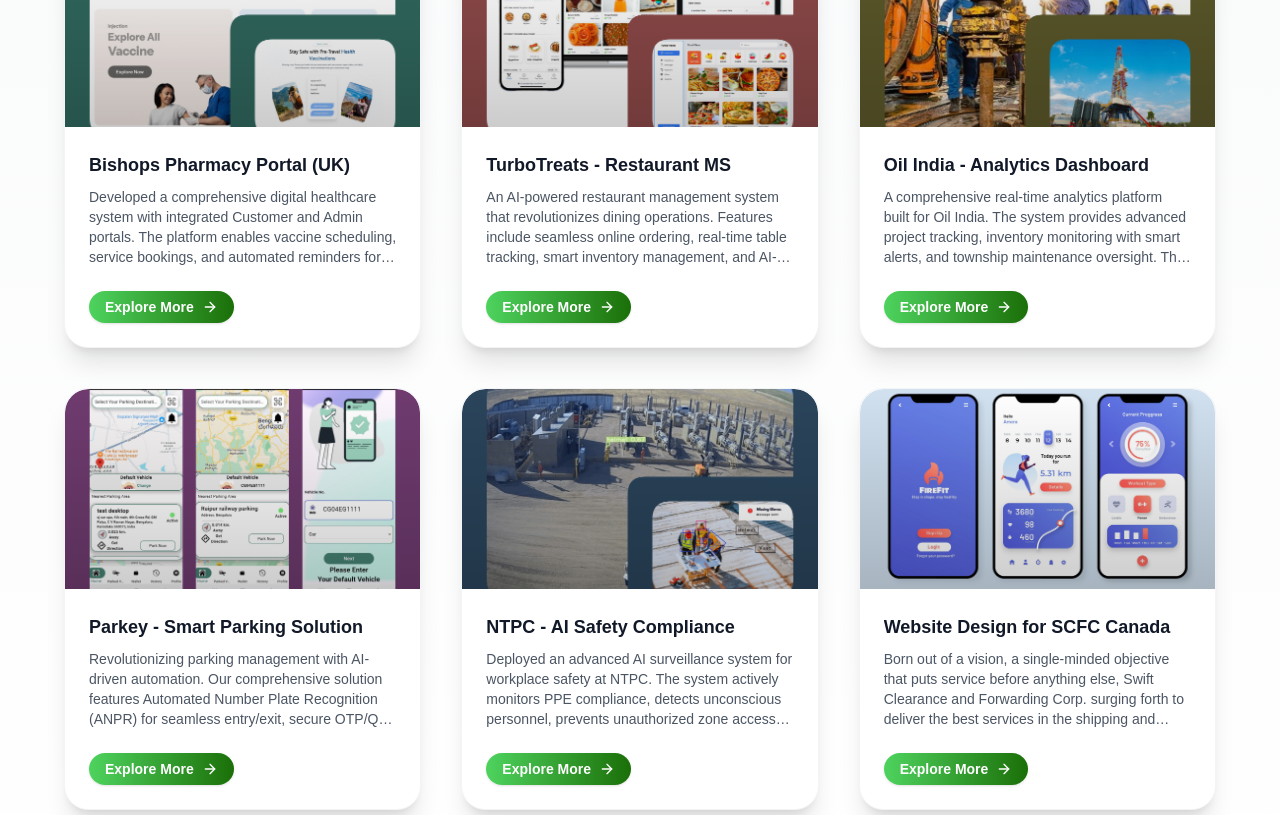
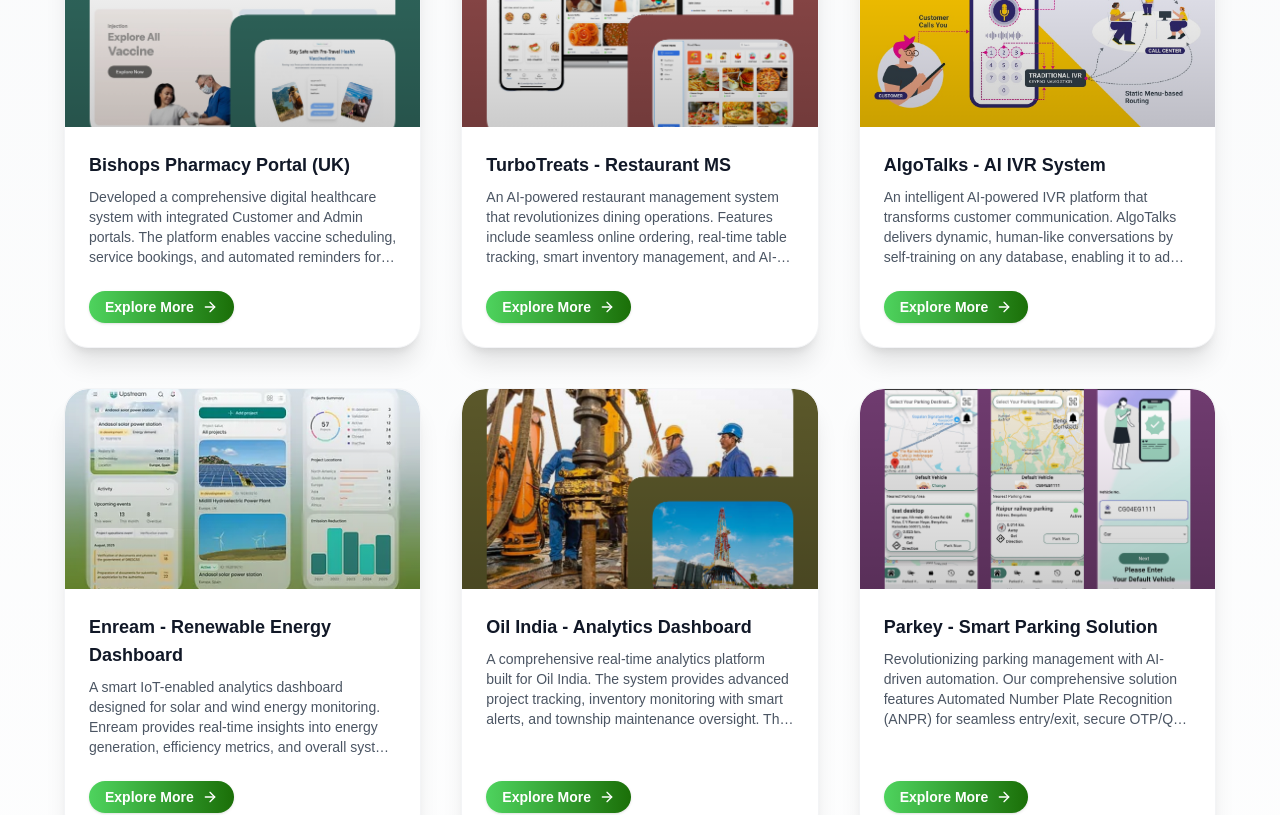
Before and after one commit to turbofinn/Algoflow-website, a Next.js app in the folder Client/: page /projects in a window 1280 px wide. Shown: the part 340-1155 px from the top of the page. Built offline with nearby package versions, Linux system fonts and the light colour scheme.

Commit message:
add Algotalks & Enream in project section

```diff
--- a/Client/src/components/CaseStudies.jsx
+++ b/Client/src/components/CaseStudies.jsx
@@ -18,27 +18,41 @@
   },
   {
     id: 3,
+    title: "AlgoTalks - AI IVR System",
+    description:
+      "An intelligent AI-powered IVR platform that transforms customer communication. AlgoTalks delivers dynamic, human-like conversations by self-training on any database, enabling it to adapt quickly to industry-specific needs. It offers 24/7 personalized support, automates customer interactions, and reduces dependency on manual call handling, resulting in improved efficiency and enhanced user experience.",
+    image: "/images/ivr.jpeg",
+  },
+  {
+    id: 4,
+    title: "Enream - Renewable Energy Dashboard",
+    description:
+      "A smart IoT-enabled analytics dashboard designed for solar and wind energy monitoring. Enream provides real-time insights into energy generation, efficiency metrics, and overall system health. Its intelligent algorithms optimize performance, streamline predictive maintenance, and improve decision-making. By enhancing sustainability efforts, Enream helps maximize renewable energy output effortlessly and efficiently.",
+    image: "/images/enream.jpg",
+  },
+  {
+    id: 5,
     title: "Oil India - Analytics Dashboard",
     description:
       "A comprehensive real-time analytics platform built for Oil India. The system provides advanced project tracking, inventory monitoring with smart alerts, and township maintenance oversight. This centralized data platform enables leadership to track KPIs, analyze trends, and make data-driven decisions across multiple departments and sites.",
     image: "/images/iocl.png",
   },
   {
-    id: 4,
+    id: 6,
     title: "Parkey - Smart Parking Solution",
     description:
       "Revolutionizing parking management with AI-driven automation. Our comprehensive solution features Automated Number Plate Recognition (ANPR) for seamless entry/exit, secure OTP/QR authentication, live parking availability mapping, and detailed employee monitoring. The system includes an advanced Admin Web Panel for real-time analytics, payment tracking, and user management, making parking operations efficient and user-friendly.",
     image: "/images/parkk.png",
   },
   {
-    id: 5,
+    id: 7,
     title: "NTPC - AI Safety Compliance",
     description:
       "Deployed an advanced AI surveillance system for workplace safety at NTPC. The system actively monitors PPE compliance, detects unconscious personnel, prevents unauthorized zone access, and ensures safety protocols during height work. This intelligent monitoring solution has significantly enhanced workplace safety through real-time detection and instant alerts.",
     image: "/images/ntpc.png",
   },
   {
-    id: 6,
+    id: 8,
     title: "Website Design for SCFC Canada",
     description:
       "Born out of a vision, a single-minded objective that puts service before anything else, Swift Clearance and Forwarding Corp. surging forth to deliver the best services in the shipping and logistics scenario. Its meteoric rise stems out of a solid foundation. The management boasts of over 20 years of rich and varied experience in the shipping and freight forwarding industry.",
```
Also changed, not shown: Client/public/images/enream.jpg (added), Client/public/images/ivr.jpeg (added).
